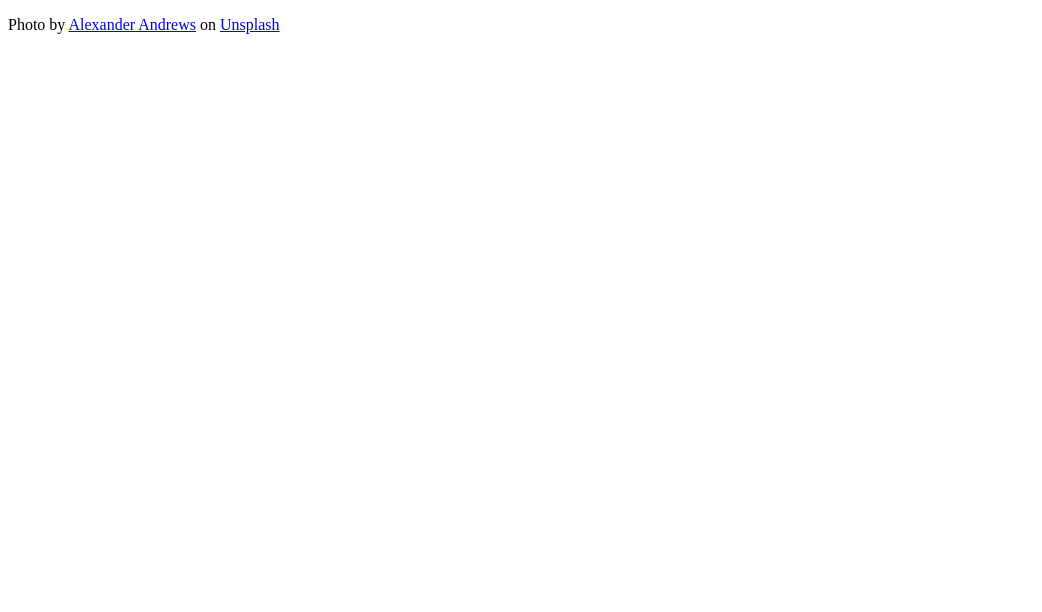
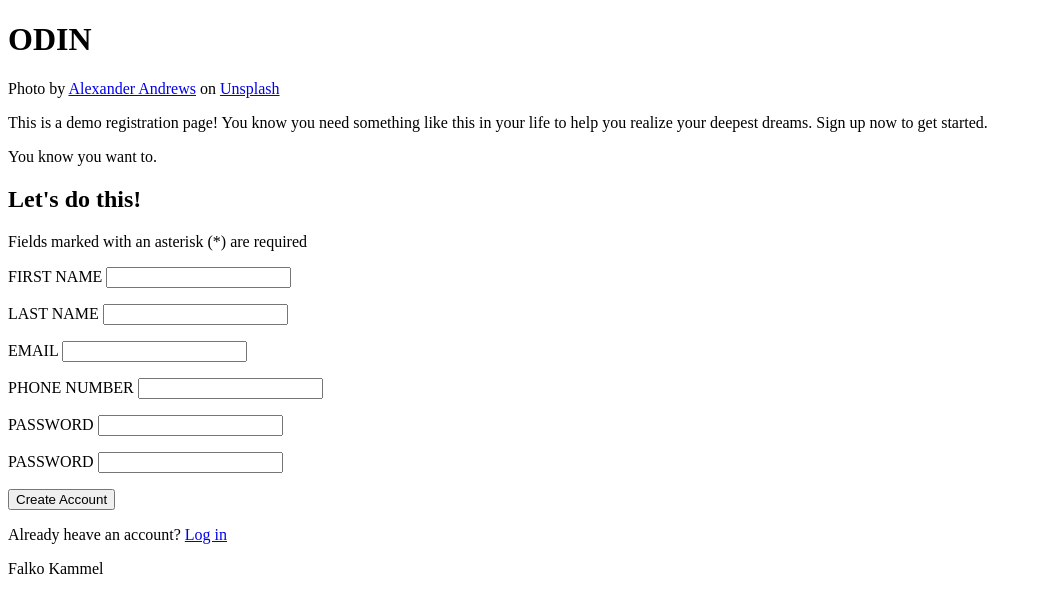
Before and after one commit to FalkoKa/Signup_Form_Odin, a plain HTML site: page index.html in a window 1280 px wide. Shown: the whole page, without its empty margins (0-1042 px from the left). Drawn offline with Linux system fonts and the light colour scheme.

Commit message:
Add content

```diff
--- a/index.html
+++ b/index.html
@@ -8,6 +8,9 @@
     <title>Oding Sign Up Form</title>
   </head>
   <body>
+    <main>
+      <div class="left">
+        <h1>ODIN</h1>
         <p>
           Photo by
           <a
@@ -20,5 +23,65 @@
             >Unsplash</a
           >
         </p>
+      </div>
+      <div class="right">
+        <div class="top">
+          <p>
+            This is a demo registration page! You know you need something like
+            this in your life to help you realize your deepest dreams. Sign up
+            now to get started.
+          </p>
+          <p>You know you want to.</p>
+        </div>
+        <div class="form">
+          <form>
+            <div class="discription">
+              <h2>Let's do this!</h2>
+              <span>Fields marked with an asterisk (*) are required</span>
+            </div>
+
+            <div class="input-fields">
+              <p>
+                <label for="first-name">FIRST NAME</label>
+                <input type="text" name="firstName" id="first-name" required />
+              </p>
+              <p>
+                <label for="last-name">LAST NAME</label>
+                <input type="text" name="lastName" id="last-name" required />
+              </p>
+              <p>
+                <label for="email">EMAIL</label>
+                <input type="email" name="email" id="email" required />
+              </p>
+              <p>
+                <label for="phone-number">PHONE NUMBER</label>
+                <input
+                  type="tel"
+                  name="phonenumber"
+                  id="phone-number"
+                  required
+                />
+              </p>
+              <p>
+                <label for="password">PASSWORD</label>
+                <input type="password" name="password" id="password" required />
+              </p>
+              <p>
+                <label for="password">PASSWORD</label>
+                <input type="password" name="" id="password" required />
+              </p>
+            </div>
+
+            <div class="button-fields">
+              <button type="submit">Create Account</button>
+              <p>Already heave an account? <a href="#">Log in</a></p>
+            </div>
+          </form>
+        </div>
+        <div class="footer">
+          <p>Falko Kammel</p>
+        </div>
+      </div>
+    </main>
   </body>
 </html>
```
Lines whose indentation alone changed are shown as unchanged.
